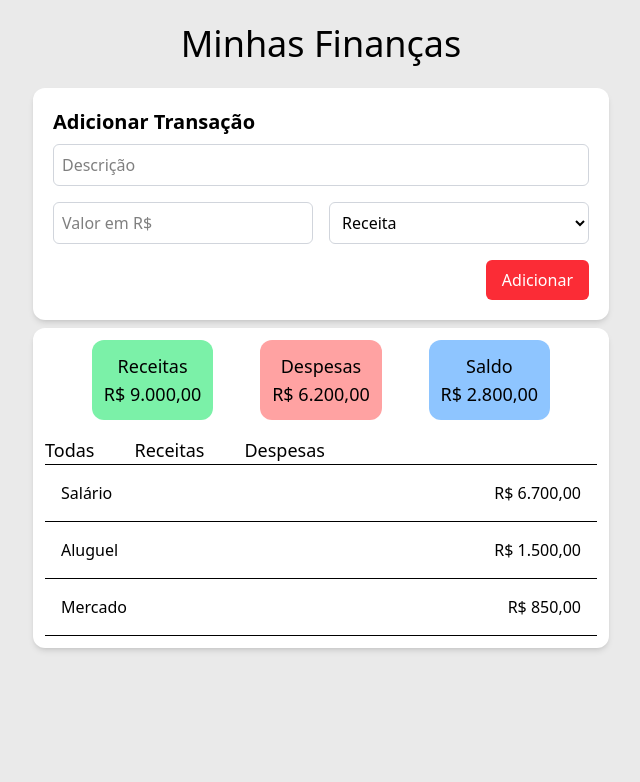
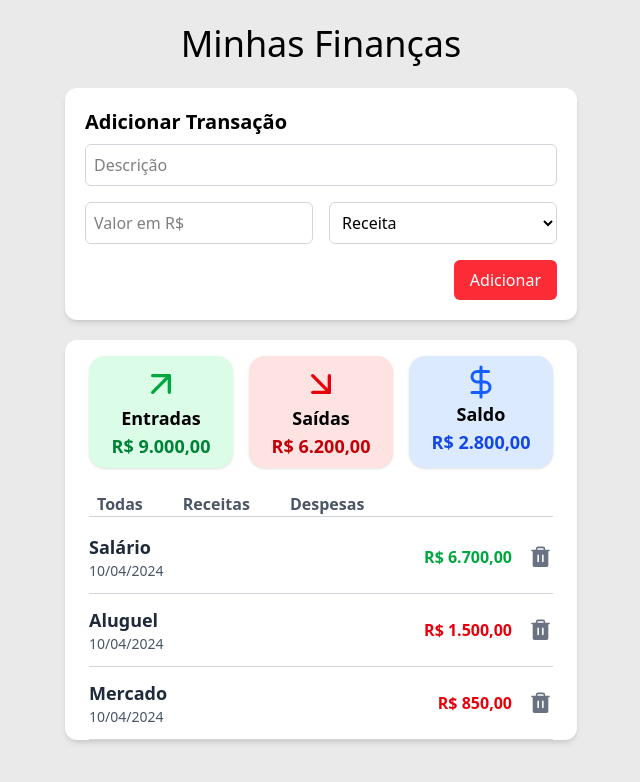
Before and after one commit to guilhermegiovani/react, a React (Vite) app in the folder projetosPraticos/gerenciador_financas/: page / in a window 1280 px wide. Shown: the top 782 px of the page, without its empty margins (319-959 px from the left). Built offline with nearby package versions, Linux system fonts and the light colour scheme.

Commit message:
Gerenciador de Finanças

```diff
--- a/projetosPraticos/gerenciador_financas/package.json
+++ b/projetosPraticos/gerenciador_financas/package.json
@@ -10,8 +10,11 @@
     "preview": "vite preview"
   },
   "dependencies": {
+    "@heroicons/react": "^2.2.0",
     "@tailwindcss/postcss": "^4.1.7",
     "clsx": "^2.1.1",
+    "lucide-react": "^0.511.0",
+    "phosphor-react": "^1.4.1",
     "react": "^19.1.0",
     "react-dom": "^19.1.0"
   },
--- a/projetosPraticos/gerenciador_financas/src/components/AddTransaction/AddTransaction.jsx
+++ b/projetosPraticos/gerenciador_financas/src/components/AddTransaction/AddTransaction.jsx
@@ -12,8 +12,8 @@ function AddTransaction() {
                 "rounded-xl",
                 "shadow-md",
                 "w-full",
-                "max-w-xl",
-                "mx-auto"
+                "max-w-lg",
+                "mx-auto mb-5"
             )}
         >
             <h2 className={clsx("text-xl", "font-semibold", "mb-2")}>
--- a/projetosPraticos/gerenciador_financas/src/components/DisplayTransactions/DisplayTransactions.jsx
+++ b/projetosPraticos/gerenciador_financas/src/components/DisplayTransactions/DisplayTransactions.jsx
@@ -1,85 +1,160 @@
 import { clsx } from "clsx"
 import Button from "../Button/Button"
+import { DollarSign, ArrowUpRight, ArrowDownRight } from "lucide-react"
+import { Trash } from 'phosphor-react'
+import { useState } from "react"
 
 function DisplayTransactions() {
 
     const nameTransaction = ["Salário", "Aluguel", "Mercado"]
     const valueTransaction = ["6.700,00", "1.500,00", "850,00",]
 
+    const [displayTransaction, setDisplayTransaction] = useState("")
+
+    const getButtonClasses = (filter) => {
+        return clsx(
+            "cursor-pointer transition-colors",
+            displayTransaction === filter
+                ? "border-b border-purple-700 text-purple-700"
+                : ""
+        )
+    }
+
     return (
-        <section
-            className={clsx(
-                "bg-white",
-                "p-3",
-                "rounded-xl",
-                "shadow-md",
-                "max-w-xl",
-                "mx-auto",
-                "mt-2"
-            )}
-        >
 
-            <div
-                className={clsx(
-                    "flex justify-evenly text-center text-lg mb-4"
-                )}
-            >
-                <div
-                    className={clsx(
-                        "bg-green-300",
-                        "p-3",
-                        "rounded-xl",
-                        "text-lg"
-                    )}
-                >
-                    <p>Receitas</p>
-                    <p>R$ 9.000,00</p>
+        <section className="space-y-6 px-6 pt-4 max-w-lg mx-auto bg-white shadow-md rounded-xl mb-10">
+            {/* Cards de Resumo */}
+            <div className="grid grid-cols-3 gap-4">
+
+                <div className="bg-green-100 rounded-2xl p-2 shadow flex flex-col items-center">
+
+                    <ArrowUpRight className="text-green-600 w-10 h-10" />
+                    <p className="text-lg font-semibold">Entradas</p>
+                    <p className="text-lg text-green-700 font-bold">R$ 9.000,00</p>
+
                 </div>
 
-                <div
-                    className={clsx(
-                        "bg-red-300",
-                        "p-3",
-                        "rounded-xl"
-                    )}
-                >
-                    <p>Despesas</p>
-                    <p>R$ 6.200,00</p>
+                <div className="bg-red-100 rounded-2xl p-2 shadow flex flex-col items-center">
+
+                    <ArrowDownRight className="text-red-600 w-10 h-10" />
+                    <p className="text-lg font-semibold">Saídas</p>
+                    <p className="text-lg text-red-700 font-bold">R$ 6.200,00</p>
+
                 </div>
 
-                <div
-                    className={clsx(
-                        "bg-blue-300",
-                        "p-3",
-                        "rounded-xl"
-                    )}
-                >
-                    <p>Saldo</p>
-                    <p>R$ 2.800,00</p>
+                <div className="bg-blue-100 rounded-2xl p-2 shadow flex flex-col items-center">
+
+                    <DollarSign className="text-blue-600 w-9 h-9" />
+                    <p className="text-lg font-semibold">Saldo</p>
+                    <p className="text-lg text-blue-700 font-bold">R$ 2.800,00</p>
+
                 </div>
-            </div>
-
-            <div>
-                <nav className="flex gap-10 text-lg border-b">
-                    <Button text="Todas" />
-
-                    <Button text="Receitas" />
-
-                    <Button text="Despesas" />
-                </nav>
-
-                {nameTransaction.map((name, index) => (
-                    <div className="border-b p-4 flex justify-between">
-                        <p>{name}</p>
-                        <p>R$ {valueTransaction[index]}</p>
-                    </div>
-                ))
-
-                }
 
             </div>
 
+            {/* Filtros */}
+            <nav className={clsx(
+                "flex gap-10 text-base font-semibold text-gray-600",
+                "border-b border-gray-300 pl-2 mb-4" // border-b border-gray-300 pl-2 mb-4
+            )}>
+                <Button
+                    text="Todas"
+                    className={getButtonClasses("Todas")}
+                    handleClick={() => {
+                        setDisplayTransaction("Todas")
+                    }}
+                />
+
+                <Button
+                    text="Receitas"
+                    className={getButtonClasses("Receitas")}
+                    handleClick={() => {
+                        setDisplayTransaction("Receitas")
+                    }}
+                />
+
+                <Button
+                    text="Despesas"
+                    className={getButtonClasses("Despesas")}
+                    handleClick={() => {
+                        setDisplayTransaction("Despesas")
+                    }}
+                />
+            </nav>
+
+            {/* Lista de Transações */}
+            <div className="space-y-3">
+                {nameTransaction.map((name, index) => (
+                    <div
+                        key={index}
+                        className="flex justify-between items-center border-b border-gray-300 pb-3"
+                    >
+                        <div>
+                            <p className="text-lg font-semibold text-gray-800">{name}</p>
+                            <p className="text-sm text-gray-600">10/04/2024</p>
+                        </div>
+
+                        <div className="flex gap-4">
+                            <p
+                                className={clsx(
+                                    "font-bold",
+                                    index === 0
+                                        ? "text-green-600"
+                                        : "text-red-600"
+                                )}
+                            >
+                                R$ {valueTransaction[index]}
+                            </p>
+                            <button>
+                                <Trash size={25} weight="fill" className="text-gray-500 hover:text-red-500 transition cursor-pointer" />
+                            </button>
+                        </div>
+
+                    </div>
+                ))}
+            </div>
         </section>
+
+        // <section>
+
+        //     <div>
+        //         <div>
+        //             <p>Receitas</p>
+        //             <p>R$ 9.000,00</p>
+        //         </div>
+
+        //         <div>
+        //             <p>Despesas</p>
+        //             <p>R$ 6.200,00</p>
+        //         </div>
+
+        //         <div>
+        //             <p>Saldo</p>
+        //             <p>R$ 2.800,00</p>
+        //         </div>
+        //     </div>
+
+        //     <div>
+        //         <nav>
+        //             <Button text="Todas" />
+
+        //             <Button text="Receitas" />
+
+        //             <Button text="Despesas" />
+        //         </nav>
+
+        //         {nameTransaction.map((name, index) => (
+        //             <div>
+        //                 <p>{name}</p>
+        //                 <p>R$ {valueTransaction[index]}</p>
+        //             </div>
+        //         ))
+
+        //         }
+
+        //     </div>
+
+        // </section>
     )
 }
 
```
Also changed, not shown: 2 other files (tests, documents, lock files or other folders).
